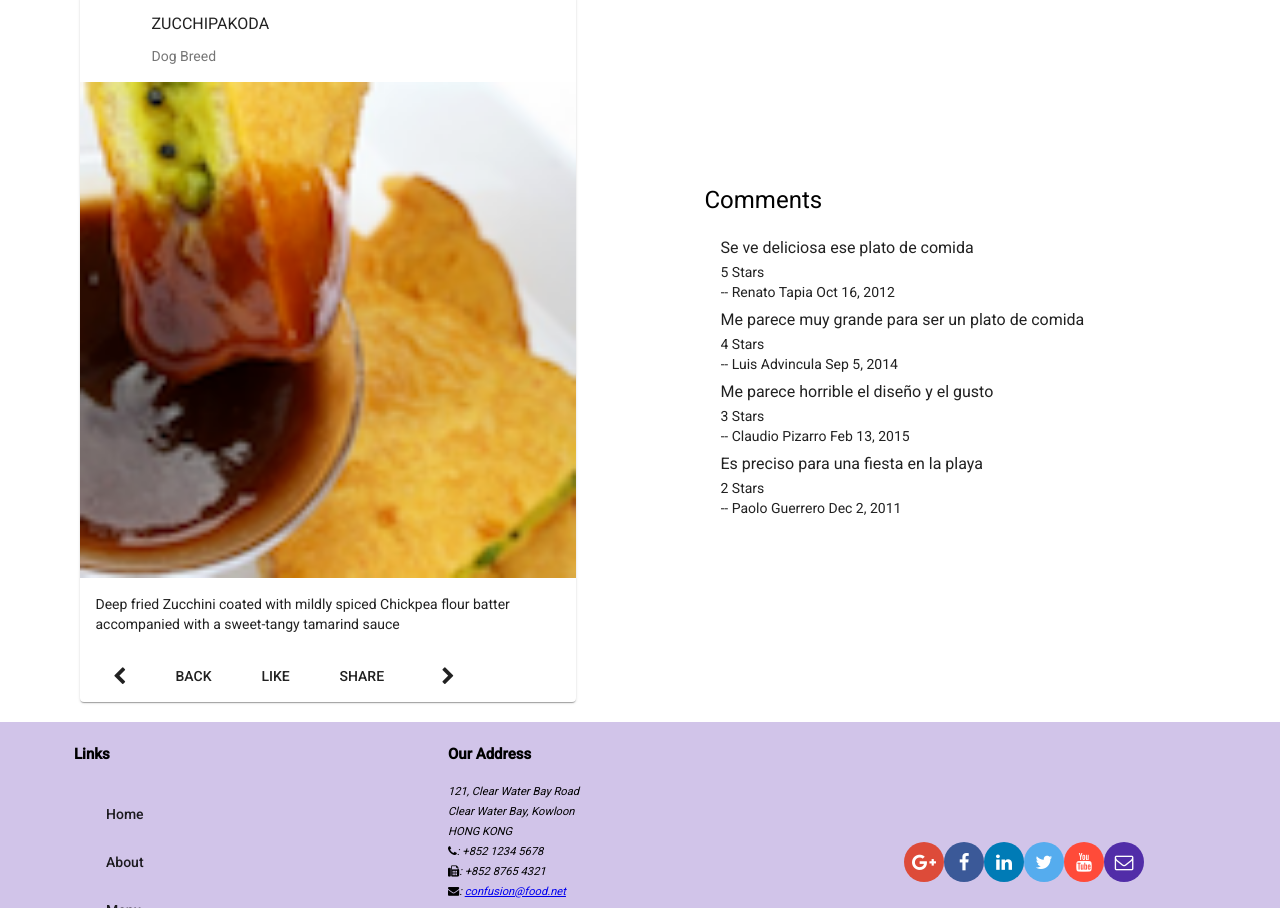
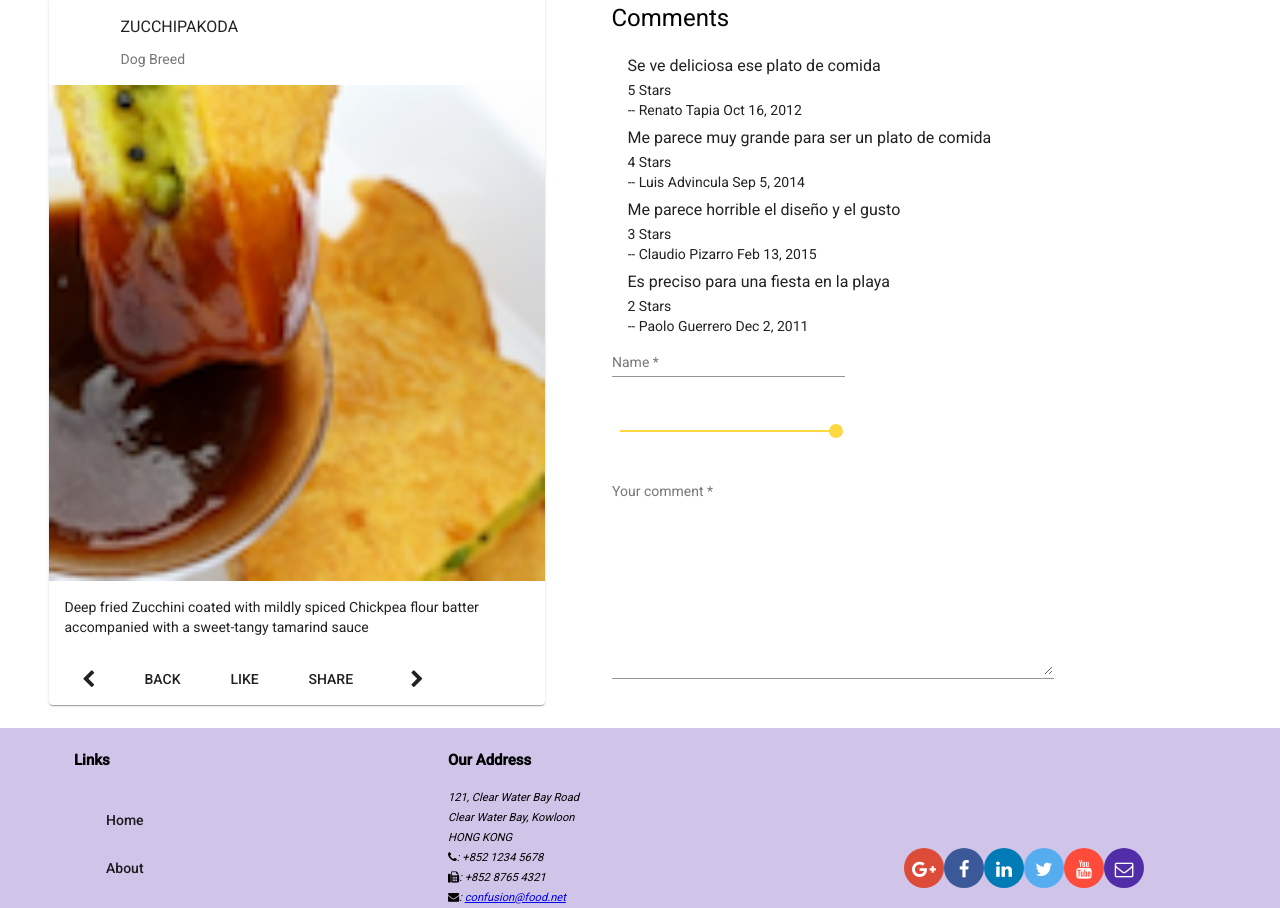
Before and after one commit to gian350/Angular-Material, an Angular app: page /dishdetail/1 in a window 1280 px wide. Shown: the part 358-1266 px from the top of the page. Built offline with nearby package versions, Linux system fonts and the light colour scheme.

Commit message:
Tarea 1: Semana 3

```diff
--- a/src/app/app.module.ts
+++ b/src/app/app.module.ts
@@ -14,6 +14,7 @@ import {MatInputModule} from '@angular/material/input';
 import {MatCheckboxModule} from '@angular/material/checkbox';
 import { FormsModule } from '@angular/forms';
 import { MatProgressSpinnerModule } from '@angular/material/progress-spinner';
+import {MatSliderModule} from '@angular/material/slider';
 
 // componentes reactivos
 import { MatSelectModule } from '@angular/material/select';
@@ -76,7 +77,8 @@ import { LoginComponent } from './login/login.component';
     MatSelectModule,
     MatSlideToggleModule,
     ReactiveFormsModule,
-    MatProgressSpinnerModule
+    MatProgressSpinnerModule,
+    MatSliderModule
   ],
   providers: [// los proveedores especifican todos los servicios que este modulo harán uso
     DishService,
--- a/src/app/contact/contact.component.ts
+++ b/src/app/contact/contact.component.ts
@@ -55,7 +55,7 @@ export class ContactComponent implements OnInit {
       message: '' // mediante la regla de negocio, podremos tambien no escribir  ningun comentario
     });
 
-    this.feedbackForm.valueChanges
+    this.feedbackForm.valueChanges //
       .subscribe(data => this.onValueChanged(data));
 
     this.onValueChanged(); // reestablecer los mensajes de validación
@@ -180,6 +180,8 @@ export class ContactComponent implements OnInit {
     );
   }
 
+  El ValueChanges es un evento generado por los formularios Angular cada vez que cambia el valor de FormControl, FormGroup o FormArray. Devuelve un observable para que pueda suscribirse a él. El observable obtiene el último valor del control. Nos permite realizar un seguimiento de los cambios realizados en el valor en tiempo real y responder a él. Por ejemplo, podemos usarlo para validar el valor, calcular los campos calculados, etc.
+
   */
 
 
--- a/src/app/dishdetail/dishdetail.component.html
+++ b/src/app/dishdetail/dishdetail.component.html
@@ -32,7 +32,8 @@
     <h4>Loading . . . Please Wait</h4>
   </div>
 
-  <div fxFlex="40%" *ngIf="dishesDetail">
+  <div fxFlex="50%" fxLayout="column" *ngIf="dishesDetail">
+    <div fxFlex >
       <mat-list fxFlex>
         <h1>Comments</h1>
         <mat-list-item *ngFor="let item of dishesDetail.comments">
@@ -45,6 +46,26 @@
           </p>
         </mat-list-item>
       </mat-list>
+    </div>
+
+    <div fxFlex class="form-size">
+      <form novalidate [formGroup]="ComentForm" #fform="ngForm" (ngSubmit)="onSubmit()">
+        <p>
+          <mat-form-field class="half-width">
+            <input matInput formControlName="author" placeholder="Name" type="text">
+          </mat-form-field>
+        </p>
+        <p>
+          <mat-slider class="half-width" thumbLabel [displayWith]="formatLabel" tickInterval="1" min="1" max="5" value="5"></mat-slider>
+        </p>
+        <p>
+          <mat-form-field class="full-width">
+              <textarea matInput formControlName="comment" placeholder="Your comment" rows=12></textarea>
+          </mat-form-field>
+      </p>
+      </form>
+    </div>
+
   </div>
 </div>
 
--- a/src/app/dishdetail/dishdetail.component.scss
+++ b/src/app/dishdetail/dishdetail.component.scss
@@ -0,0 +1,11 @@
+.full-width {
+    width: 95%
+}
+
+.half-width {
+    width: 50%
+}
+
+.form-size {
+    width: 75%
+}
--- a/src/app/dishdetail/dishdetail.component.ts
+++ b/src/app/dishdetail/dishdetail.component.ts
@@ -4,6 +4,9 @@ import { DishService } from '../services/dish.service';
 import { Params, ActivatedRoute } from '@angular/router';
 import { Location } from '@angular/common';
 import { switchMap } from 'rxjs/operators';
+
+import { FormBuilder, FormGroup, Validators } from '@angular/forms';
+import { comment } from '../shared/comment';
 
 
 
@@ -30,9 +33,13 @@ export class DishdetailComponent implements OnInit {
   prev: string;
   next: string;
 
+  modelComent: comment;
+  ComentForm: FormGroup;
+
   constructor(private dishservice: DishService,
     private route: ActivatedRoute,
-    private location: Location) { }
+    private location: Location,
+    private fb: FormBuilder) { }
 
   ngOnInit() {
 
@@ -40,6 +47,15 @@ export class DishdetailComponent implements OnInit {
     this.route.params
       .pipe(switchMap((params:Params)=> this.dishservice.getDish(params['id'])))// mediante el switchMap obtiene el valor del dish escogido y coge el parametro id
       .subscribe(dishesDetail => { this.dishesDetail = dishesDetail; this.setPrevNext(dishesDetail.id); }); // aqui le asigna al plato escogido
+
+    //--------------
+    this.ComentForm = this.fb.group({
+      author: ['',[Validators.required,Validators.minLength(2), Validators.maxLength(25)]],
+      rating: ['',[Validators.required]],
+      comment: ['',[Validators.required]]
+    });
+
+
 
   }
 
@@ -54,7 +70,38 @@ export class DishdetailComponent implements OnInit {
     this.location.back(); // para volver a la pagina anterior
   }
 
+
+
+
+
+
+
+
+
+
+
+
+
+
+
 }
+
+
+
+
+
+
+
+
+
+
+
+
+
+
+
+
+
 
 /* Para obtener el parametro id de la ruta de los platos de Menu hay dos maneras
     - Usando la instantánea de ruta,
```
Lines whose indentation alone changed are shown as unchanged.
